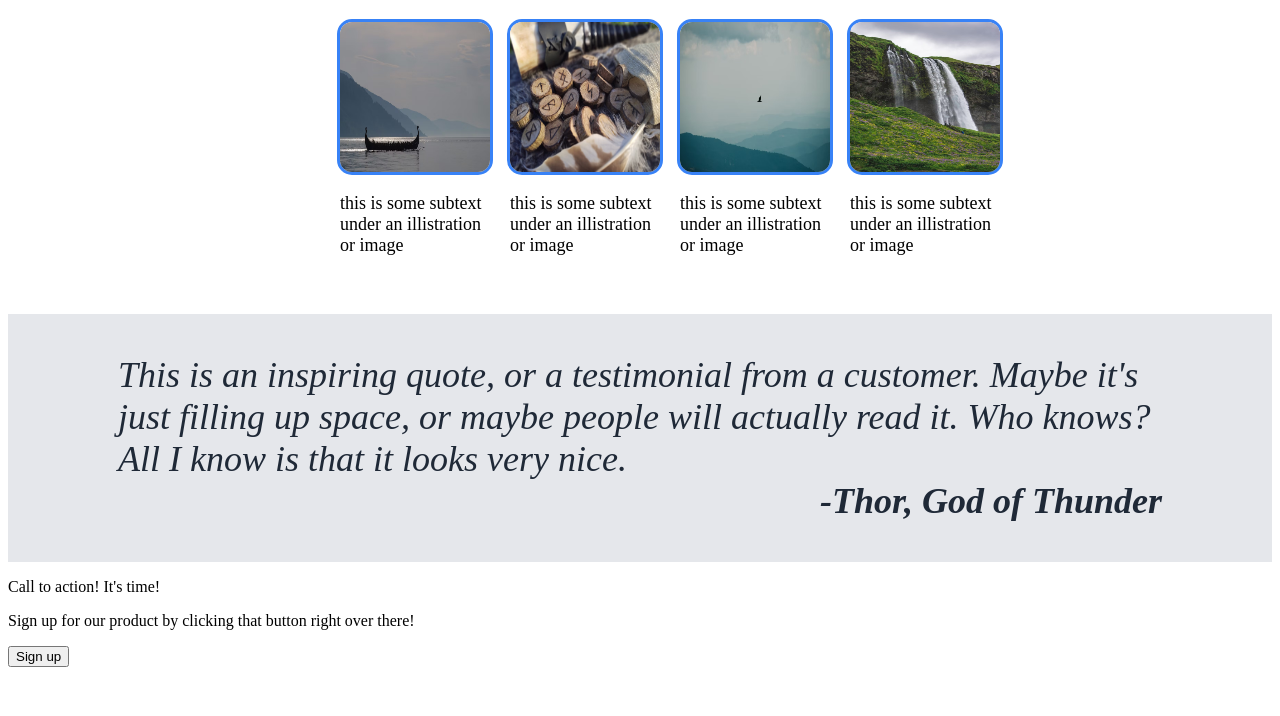
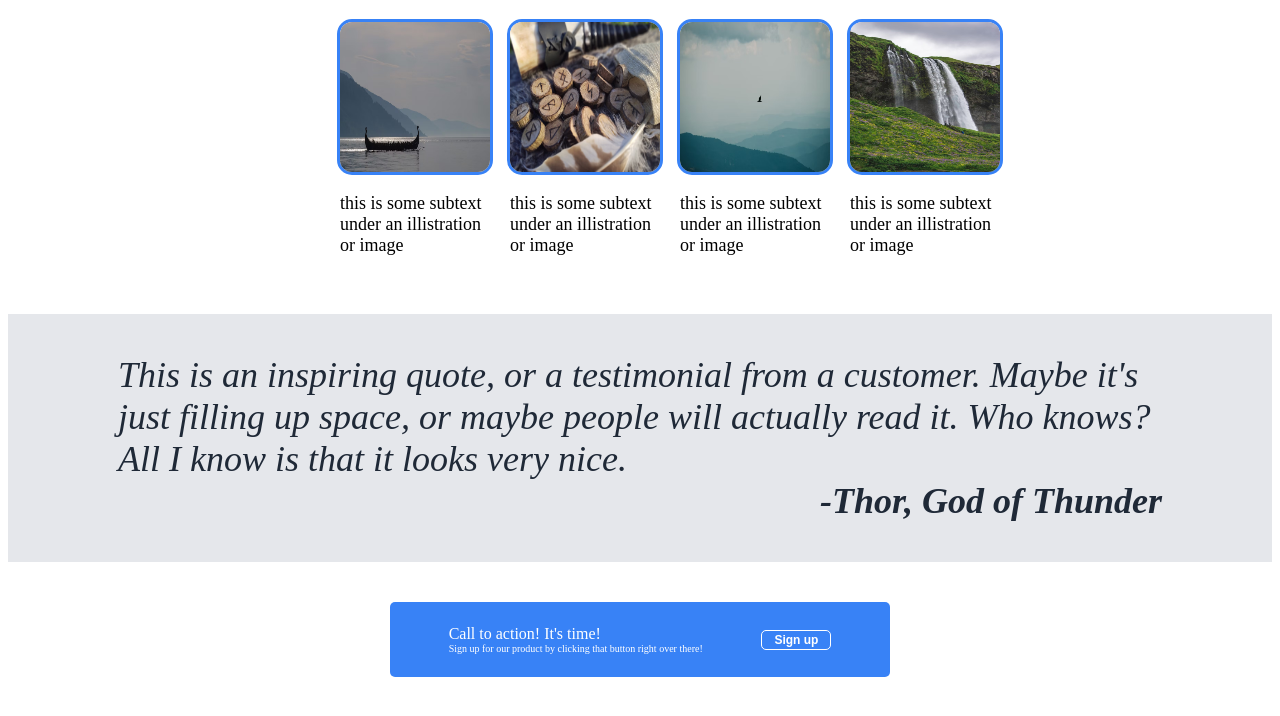
Before and after one commit to acrimm22/landing-page, a plain HTML site: page index.html in a window 1280 px wide. Shown: the part 448-1164 px from the top of the page. Before the commit the page ends 1123 px from the top, so only its background shows below. Drawn offline with Linux system fonts and the light colour scheme.

```diff
--- a/index.html
+++ b/index.html
@@ -82,15 +82,19 @@
 
     <!-- Call to action section -->
     <div class="call-to-action">
-      <div class="action-info">
-        <p class="bold title">
-          Call to action! It's time!
-        </p>
-        <p>Sign up for our product by clicking that button right over there!</p>
+      <div class="blue-section">
+        <div class="action-info">
+          <div class="bold title">
+            Call to action! It's time!
+          </div>
+          <div class="under-title">
+            Sign up for our product by clicking that button right over there!
+          </div>
+        </div>
+        <button class="action-button">
+          Sign up
+        </button>
       </div>
-      <button class="action-button">
-        Sign up
-      </button>
     </div>
 
 
--- a/styles.css
+++ b/styles.css
@@ -144,5 +144,47 @@
   color: #1F2937;
   display: flex;
   justify-content: end;
+}
 
+.call-to-action {
+  display: flex;
+  align-items: center;
+  justify-content: center;
+  margin-top: 40px;
+  margin-bottom: 40px;
 }
+
+.blue-section {
+  background-color: #3882f6;
+  width: 500px;
+  height: 75px;
+  display: flex;
+  justify-content: space-evenly;
+  align-items: center;
+  border-radius: 5px;
+}
+
+.action-info {
+  color: white;
+  display: flex;
+  flex-direction: column;
+}
+
+.bold-title {
+  font-weight: bold;
+}
+
+.under-title {
+  font-size: 10px;
+}
+
+.action-button {
+  color: white;
+  background-color: #3882f6;
+  border: 1px solid white;
+  border-radius: 5px;
+  font-weight: bold;
+  font-size: 12px;
+  width: 70px;
+  height: 20px;
+}
```
